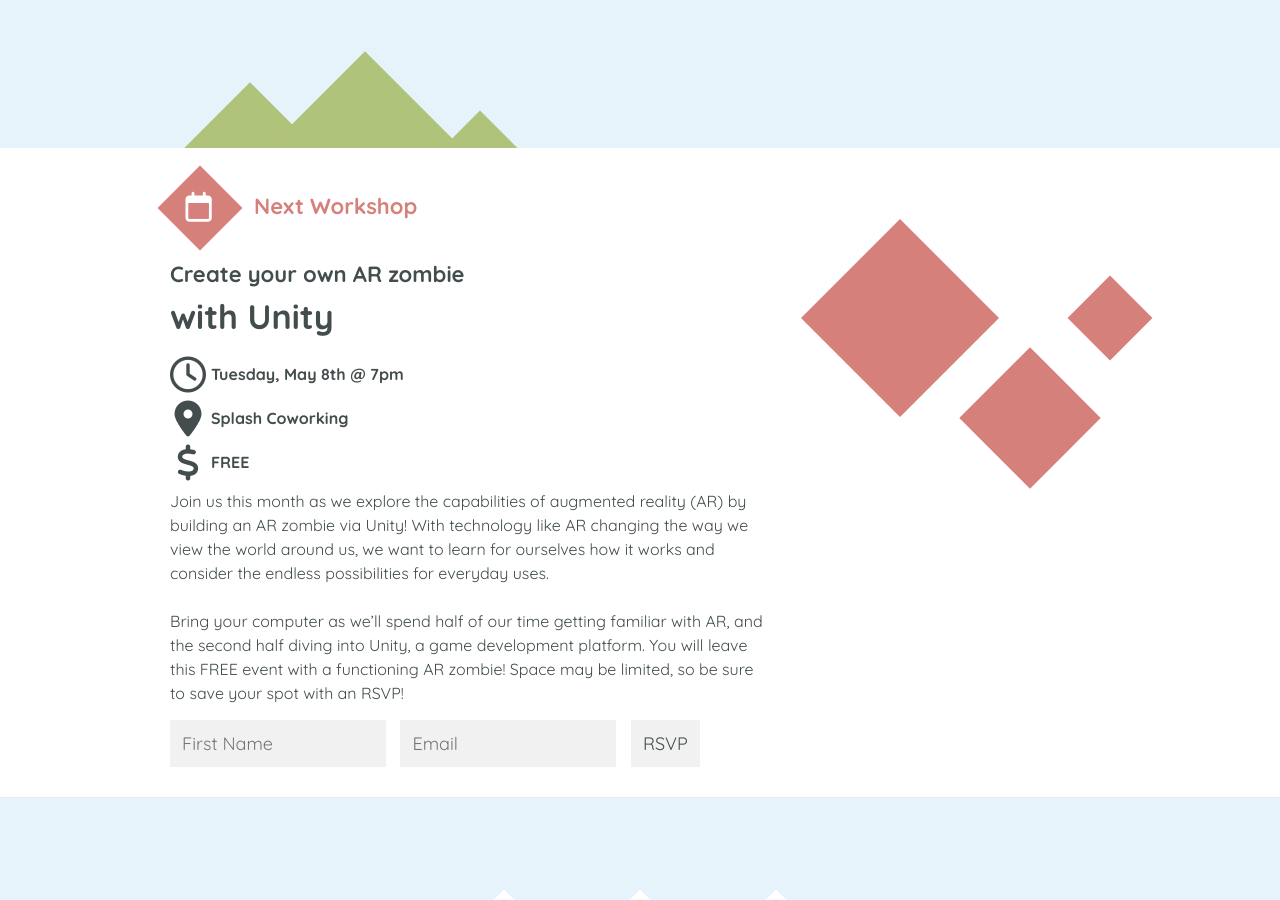
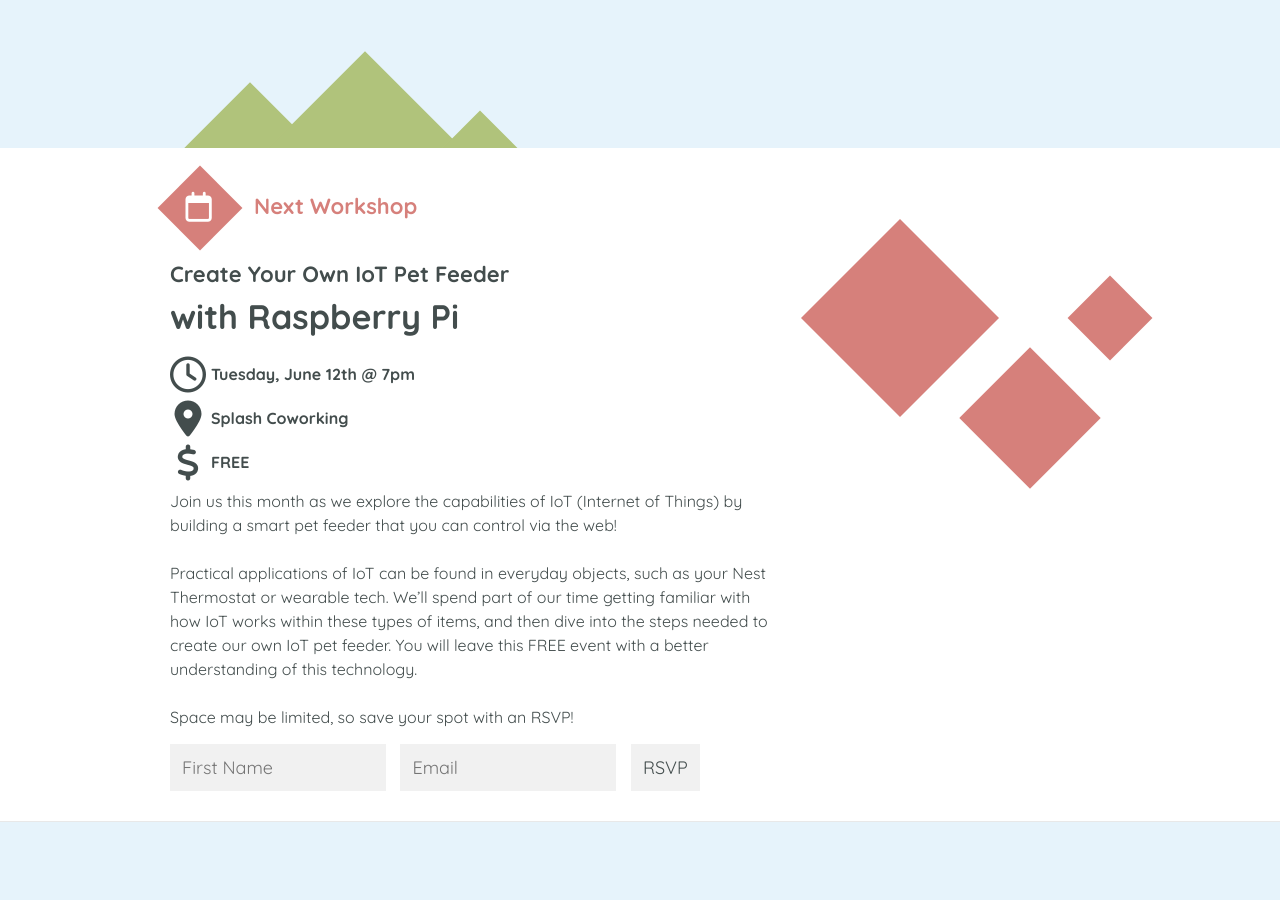
Before and after one commit to CommunityCodes/communitycodes.github.io, a Jekyll site: the page built from index.html, in a window 1280 px wide and 900 px high, scrolled down 451 px. Built offline with Jekyll 4.4.1, drawn with Linux system fonts in a browser that asks for light colours; nearby versions of some CDN libraries.

Commit message:
June Event

```diff
--- a/index.html
+++ b/index.html
@@ -15,18 +15,21 @@
             <div class="icon"><i class="fa fa-calendar-o" aria-hidden="true"></i></div>
             <h2>Next Workshop</h2>
           </div>
-          <h4>Create your own AR zombie</h4>
-          <h3>with Unity</h3>
-          <div class="date"><i class="fa fa-clock-o" aria-hidden="true"></i><p>Tuesday, May 8th @ 7pm</p></div>
+          <h4>Create Your Own IoT Pet Feeder</h4>
+          <h3>with Raspberry Pi</h3>
+          <div class="date"><i class="fa fa-clock-o" aria-hidden="true"></i><p>Tuesday, June 12th @ 7pm</p></div>
           <div class="location"><i class="fa fa-map-marker" aria-hidden="true"></i><a href="https://www.google.com/maps/dir/''/splashcoworking/data=!4m5!4m4!1m0!1m2!1m1!1s0x865ca8665edf10cf:0xe81fc4ee612c86a7?sa=X&ved=0ahUKEwjTo_y9kIHaAhUEd6wKHUuzAREQ9RcIfDAM" target="_blank"><p>Splash Coworking</p></a></div>
           <div class="free"><i class="fa fa-dollar" aria-hidden="true"></i><p>FREE</p></div>
           <!--<div class="file"><i class="fa fa-file" aria-hidden="true"></i><a href="/checklist.pdf"><p>checklist.pdf</p></a></div>-->
           <p class="description">
 
-            Join us this month as we explore the capabilities of augmented reality (AR) by building an AR zombie via <a href="https://unity3d.com/" target="blank">Unity</a>! With technology like AR changing the way we view the world around us, we want to learn for ourselves how it works and consider the endless possibilities for everyday uses.
+            Join us this month as we explore the capabilities of IoT (Internet of Things) by building a smart pet feeder that you can control via the web!
             <br>
             <br>
-			Bring your computer as we’ll spend half of our time getting familiar with AR, and the second half diving into Unity, a game development platform. You will leave this FREE event with a functioning AR zombie! Space may be limited, so be sure to save your spot with an RSVP!
+			Practical applications of IoT can be found in everyday objects, such as your Nest Thermostat or wearable tech. We’ll spend part of our time getting familiar with how IoT works within these types of items, and then dive into the steps needed to create our own IoT pet feeder. You will leave this FREE event with a better understanding of this technology.
+			<br>
+            <br>
+            Space may be limited, so save your spot with an RSVP!
           </p>
         </div>
 
```
